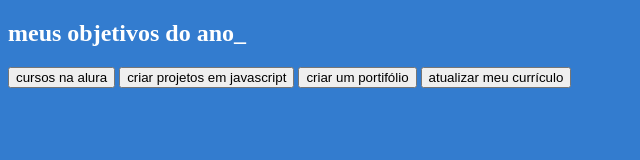
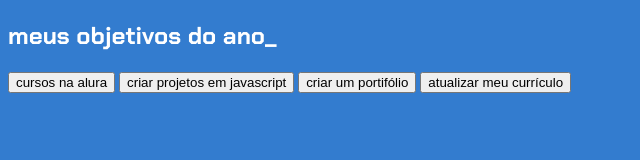
Before and after one commit to olivialucasdas/p3em-projeto-de-vida, a plain HTML site: page index.html in a window 1280 px wide. Shown: the whole page, without its empty margins (0-640 px from the left). Drawn offline with Linux system fonts and the light colour scheme.

Commit message:
Add files via upload

```diff
--- a/style.css
+++ b/style.css
@@ -11,5 +11,6 @@
 
      body{
         background-color: var(--cor-de-fundo);
-        color: var(--branco)
+        color: var(--branco);
+        font-family: 'Chakra Petch', sans-serif;
      }
```
